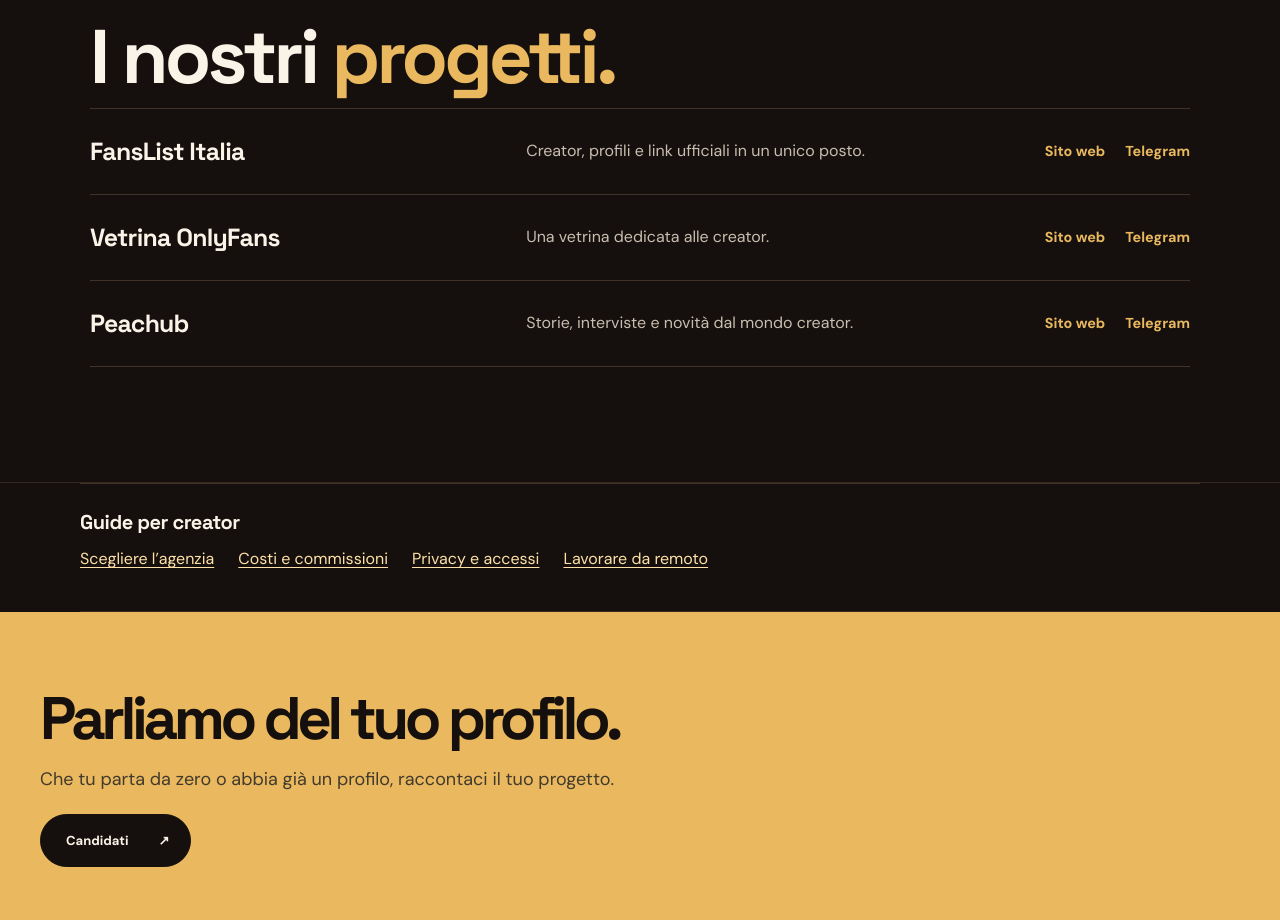
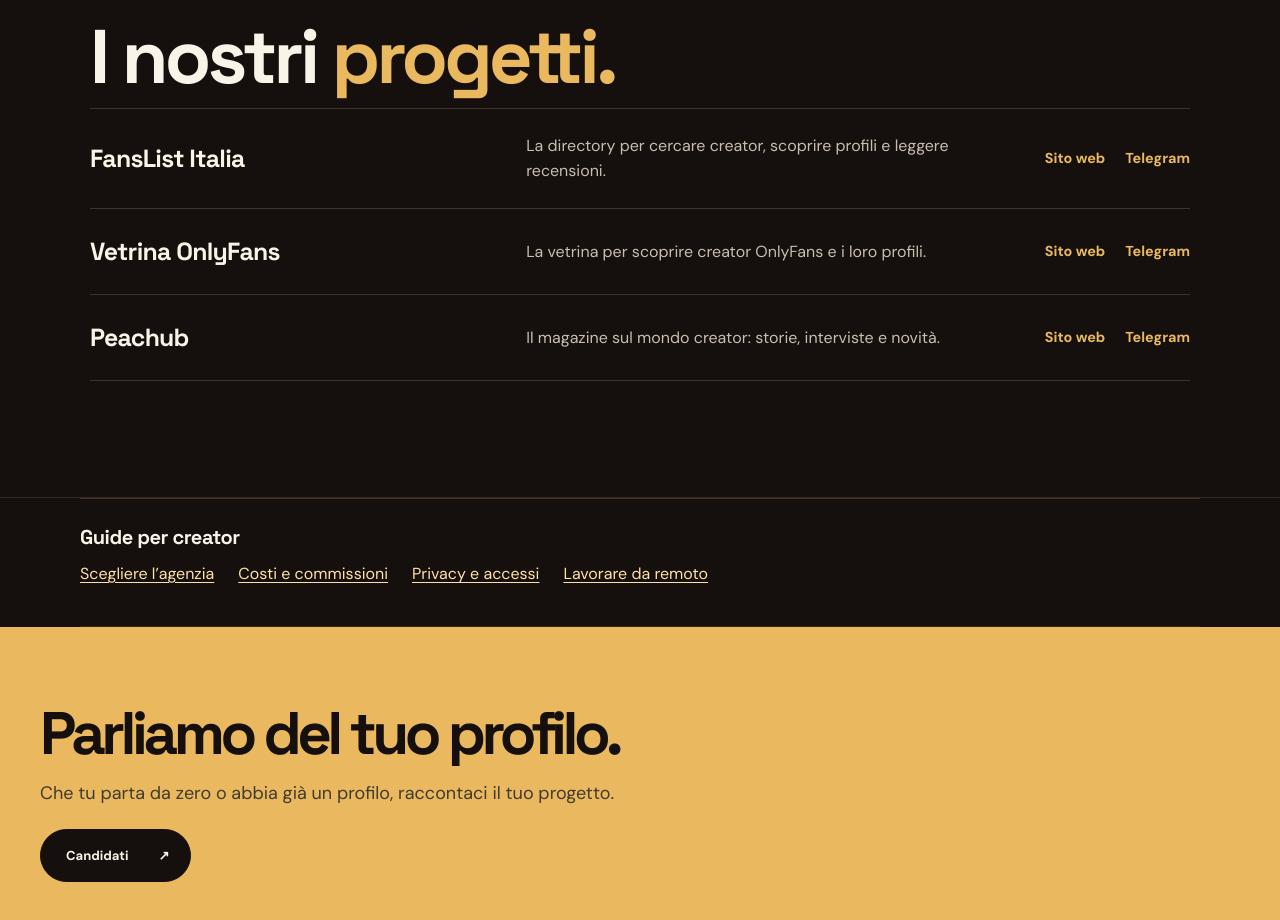
Before and after one commit to LerioRMG/honeygarden-site, a plain HTML site: page index.html in a window 1280 px wide. Shown: the part 9020-9940 px from the top of the page. Drawn offline with nearby package versions, Linux system fonts and the light colour scheme.

Commit message:
Descrive i progetti Honey Garden

```diff
--- a/index.html
+++ b/index.html
@@ -131,15 +131,15 @@
   <div class="hg-projects-top"><span>Honey Garden / I nostri progetti</span><span>Creator &amp; community</span></div>
   <h2 id="fanslist-heading">I nostri <span style="color:#e9b85f">progetti.</span></h2>
   <div class="hg-project-row">
-    <h3>FansList Italia</h3><p>Creator, profili e link ufficiali in un unico posto.</p>
+    <h3>FansList Italia</h3><p>La directory per cercare creator, scoprire profili e leggere recensioni.</p>
     <div class="hg-project-links"><a href="https://fanslistitalia.it/" target="_blank" rel="noopener noreferrer" aria-label="Sito FansList Italia">Sito web</a><a href="https://t.me/fanslistitalia" target="_blank" rel="noopener noreferrer" aria-label="Telegram FansList Italia">Telegram</a></div>
   </div>
   <div class="hg-project-row">
-    <h3>Vetrina OnlyFans</h3><p>Una vetrina dedicata alle creator.</p>
+    <h3>Vetrina OnlyFans</h3><p>La vetrina per scoprire creator OnlyFans e i loro profili.</p>
     <div class="hg-project-links"><a href="https://vetrinaonlyfans.it/" target="_blank" rel="noopener noreferrer" aria-label="Sito Vetrina OnlyFans">Sito web</a><a href="https://t.me/vetrinaonlyfans" target="_blank" rel="noopener noreferrer" aria-label="Telegram Vetrina OnlyFans">Telegram</a></div>
   </div>
   <div class="hg-project-row">
-    <h3>Peachub</h3><p>Storie, interviste e novità dal mondo creator.</p>
+    <h3>Peachub</h3><p>Il magazine sul mondo creator: storie, interviste e novità.</p>
     <div class="hg-project-links"><a href="https://peachub.it/" target="_blank" rel="noopener noreferrer" aria-label="Sito Peachub">Sito web</a><a href="https://t.me/thepeachub" target="_blank" rel="noopener noreferrer" aria-label="Telegram Peachub">Telegram</a></div>
   </div>
 </div>
```
